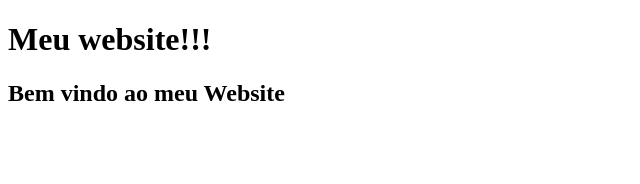
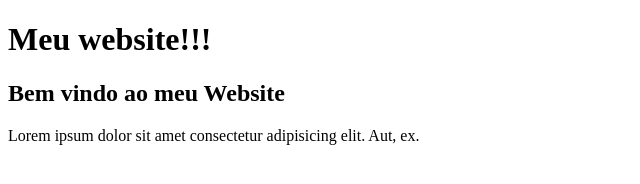
Before and after one commit to deallegretti/projetogit, a plain HTML site: page index.html in a window 1280 px wide. Shown: the whole page, without its empty margins (0-640 px from the left). Drawn offline with Linux system fonts and the light colour scheme.

Commit message:
adicionado paragrafo

```diff
--- a/index.html
+++ b/index.html
@@ -8,5 +8,6 @@
 <body>
     <h1>Meu website!!!</h1>
     <h2>Bem vindo ao meu Website</h2>
+    <p>Lorem ipsum dolor sit amet consectetur adipisicing elit. Aut, ex.</p>
 </body>
 </html>
```
